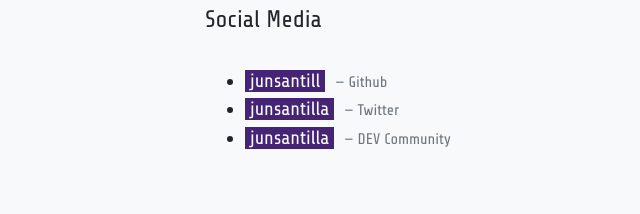
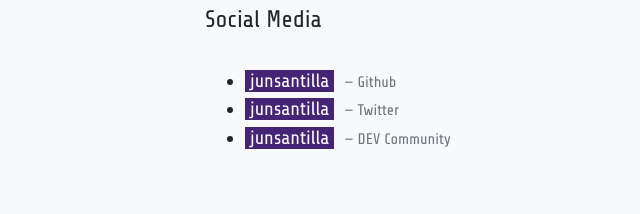
Before and after one commit to junsantilla/personal-website-gatsby, a Gatsby site: page /contact in a window 1280 px wide. Shown: the part 367-581 px from the top of the page, 0-640 px from the left. Built offline with nearby package versions, Linux system fonts and the light colour scheme; Gatsby itself is replaced by a stand-in of ours.

Commit message:
Fix typo

```diff
--- a/src/pages/contact.js
+++ b/src/pages/contact.js
@@ -22,7 +22,7 @@
                     <div class="col-12">
                         <ul>
                             <li>
-                                <a href="https://github.com/junsantilla" target="_blank">junsantill</a>
+                                <a href="https://github.com/junsantilla" target="_blank">junsantilla</a>
                                 <footer class="blockquote-footer">Github</footer>
                             </li>
                             <li>
```
